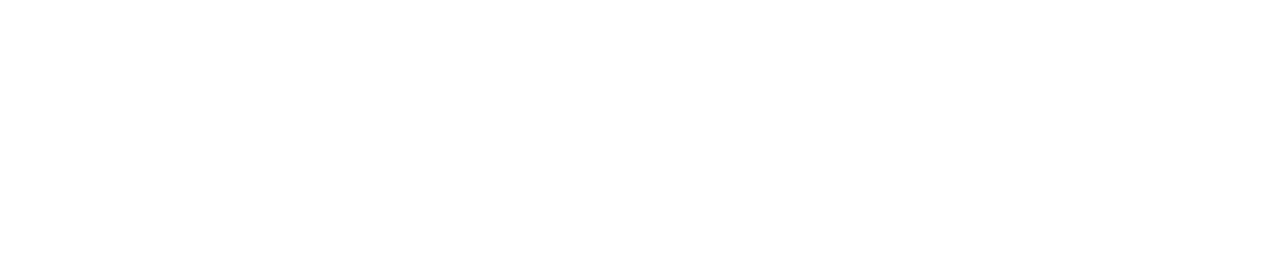
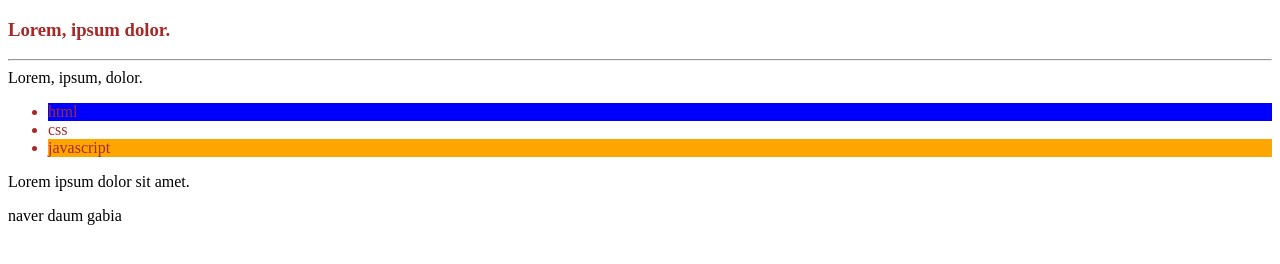
Before and after one commit to kangeunyoung1004/web2021-1, a plain HTML site: page 20201130_css/index01.html in a window 1280 px wide. Drawn offline with Linux system fonts and the light colour scheme.

Commit message:
Update index01.html

```diff
--- a/20201130_css/index01.html
+++ b/20201130_css/index01.html
@@ -4,8 +4,68 @@
 	<meta charset="UTF-8">
 	<meta name="viewport" content="width=device-width, initial-scale=1.0">
 	<title>css</title>
+	<style>
+		/*h3{color:brown;}
+		li{color:brown;}*/
+		h3,li{color:brown;}
+		body.main{}
+		.warning{}
+
+		body>div>ul>li{}
+		body li{}
+		a[href="http://www.naver.com"]{
+			color:brown;
+		}
+
+		/*p>a{text-decoration:none;}
+		p>a:link{color:black;}
+		p>a:visited{color:black;}
+		p>a:active{color:red;}
+		p>a:hover{font-weight:bold;}
+		p>a:focus{color:blue;}*/
+
+		a:link,
+		a:visited{
+			color:black;
+			text-decoration:none;
+		}
+		/*ul.nav>li{}
+		.nav>li{}
+		body>div>ul.nav>li{}
+
+		.nav li{}
+		div .nav li*/
+
+		ul.nav>li{background-color:skyblue;}
+		ul.nav>li:first-child{
+			background-color:blue;
+		}
+		ul.nav>li:last-child{
+			background-color:orange;
+		}
+		ul.nav>li:nth-child(2){
+			background-color:white;
+		}
+	</style>
+
 </head>
-<body>
-
+<body class="main">
+	<h3>Lorem, ipsum dolor.</h3>
+	<hr>
+	<div>
+		<div>Lorem, ipsum, dolor.</div>
+		<ul class="nav">
+			<li>html</li>
+			<li>css</li>
+			<li>javascript</li>
+		</ul>
+		<div class="warning">Lorem ipsum dolor sit amet.</div>
+	</div>
+	<p>
+		<!-- a[속성="속성값"] -->
+		<a href="http://www.naver.com" class="link">naver</a>
+		<a href="http://www.daum.net">daum</a>
+		<a href="http://www.gabia.com">gabia</a>
+	</p>
 </body>
 </html>
```
